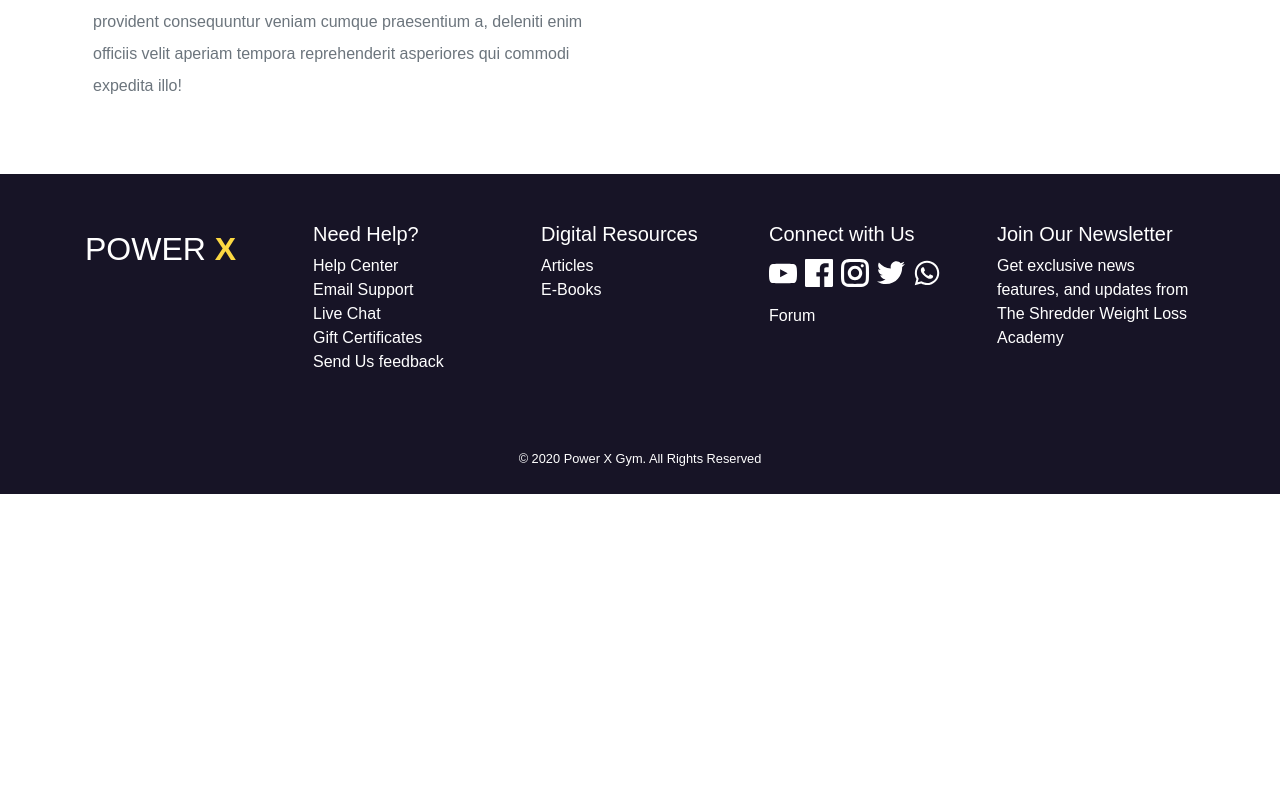
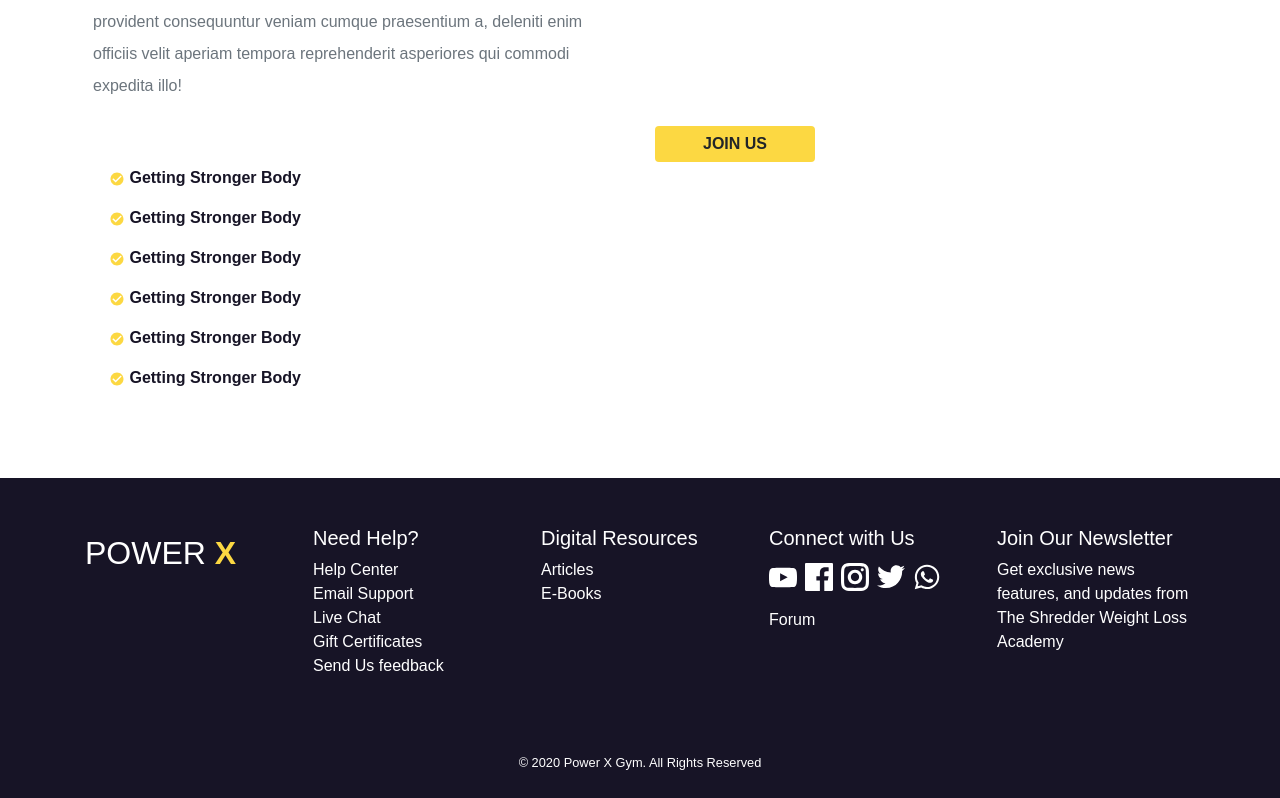
Before and after one commit to bhNibir/power-x-gym-front-end, a React (Create React App) app: page /our-classes in a window 1280 px wide. Shown: the part 907-1705 px from the top of the page. Before the commit the page ends 1401 px from the top, so only its background shows below. Built offline with nearby package versions, Linux system fonts and the light colour scheme.

Commit message:
add schedule component

```diff
--- a/src/components/ClassSchedule/ClassSchedule.js
+++ b/src/components/ClassSchedule/ClassSchedule.js
@@ -1,5 +1,7 @@
 import React from 'react';
-import { Container, Row, Col, Image } from 'react-bootstrap';
+import { Container, Row, Col, Image, Button } from 'react-bootstrap';
+import { IoMdCheckmarkCircle } from 'react-icons/io';
+import { Link } from 'react-router-dom';
 
 const ClassSchedule = () => {
     return (
@@ -71,6 +73,26 @@ const ClassSchedule = () => {
                         </div>
                     </Col>
                 </Row>
+                <Row>
+                    <Col>
+                    <div className="p-4 ">
+                        <ul className="list-unstyled text-small text-secondary font-weight-bolder">
+                            <li className="mt-3"><IoMdCheckmarkCircle className="text-primary"/> Getting Stronger Body </li>
+                            <li className="mt-3"><IoMdCheckmarkCircle className="text-primary"/> Getting Stronger Body </li>
+                            <li className="mt-3"><IoMdCheckmarkCircle className="text-primary"/> Getting Stronger Body </li>
+                            <li className="mt-3"><IoMdCheckmarkCircle className="text-primary"/> Getting Stronger Body </li>
+                            <li className="mt-3"><IoMdCheckmarkCircle className="text-primary"/> Getting Stronger Body </li>
+                            <li className="mt-3"><IoMdCheckmarkCircle className="text-primary"/> Getting Stronger Body </li>
+                        </ul>
+                    </div>
+                    </Col>
+                    <Col>
+                        <div className="d-flex align-items-end">
+                            <Link as={Link} to="/pricing"><Button className="btn-primary text-black text-uppercase font-weight-bolder border-0 px-5">Join US</Button></Link>
+                        </div>
+                    </Col>
+                </Row>
+
             </Container>
         </div>
     );
--- a/src/components/PurchaseInfo/PurchaseInfo.js
+++ b/src/components/PurchaseInfo/PurchaseInfo.js
@@ -49,7 +49,7 @@ const PurchaseInfo = (props) => {
                 </tbody>
             </table>
             <div className="text-center">
-            <Link as={Link} to="/"><Button className="btn-primary text-black text-uppercase font-weight-bolder border-0 px-5">HOME</Button></Link>
+                <Link as={Link} to="/"><Button className="btn-primary text-black text-uppercase font-weight-bolder border-0 px-5">HOME</Button></Link>
             </div>
         </div>
     );
--- a/src/components/Slider/Slider.js
+++ b/src/components/Slider/Slider.js
@@ -1,6 +1,7 @@
 import React from 'react';
-import { Container, Row , Col } from 'react-bootstrap';
+import { Container, Row , Col, Button } from 'react-bootstrap';
 import SliderVideo from '../SliderVideo/SliderVideo';
+import { Link } from 'react-router-dom';
 
 const Slider = () => {
     return (
@@ -11,7 +12,9 @@ const Slider = () => {
                     <div className="mb-5">
                         <h1 className="text-uppercase text-white display-4 mt-5 mb-2">the best fitness <br/> studio in town </h1>
                         <p className="text-light">Lorem ipsum dolor sit amet consectetur adipisicing elit. Porro suscipit vitae dicta distinctio. Illum, harum. Nisi, eos? Cumque, voluptas enim?</p>
-                        <button className="btn btn-primary mt-3 font-weight-bold py-2 px-5 ">JOIN US</button>
+                        <Link as={Link} to="/pricing">
+                            <Button className="btn btn-primary mt-3 font-weight-bold py-2 px-5 ">JOIN US</Button>
+                        </Link>
                     </div>
                 </Col>
             <Col>
--- a/src/styles/custom.scss
+++ b/src/styles/custom.scss
@@ -38,7 +38,7 @@ $navbar-brand-font-size:   2rem;
 
 
 .slider{
-    background-color: rgba($black, 0.60)
+    background-color: rgba($gray, 0.60)
 }
 .slider-video{
     position: relative;
```
